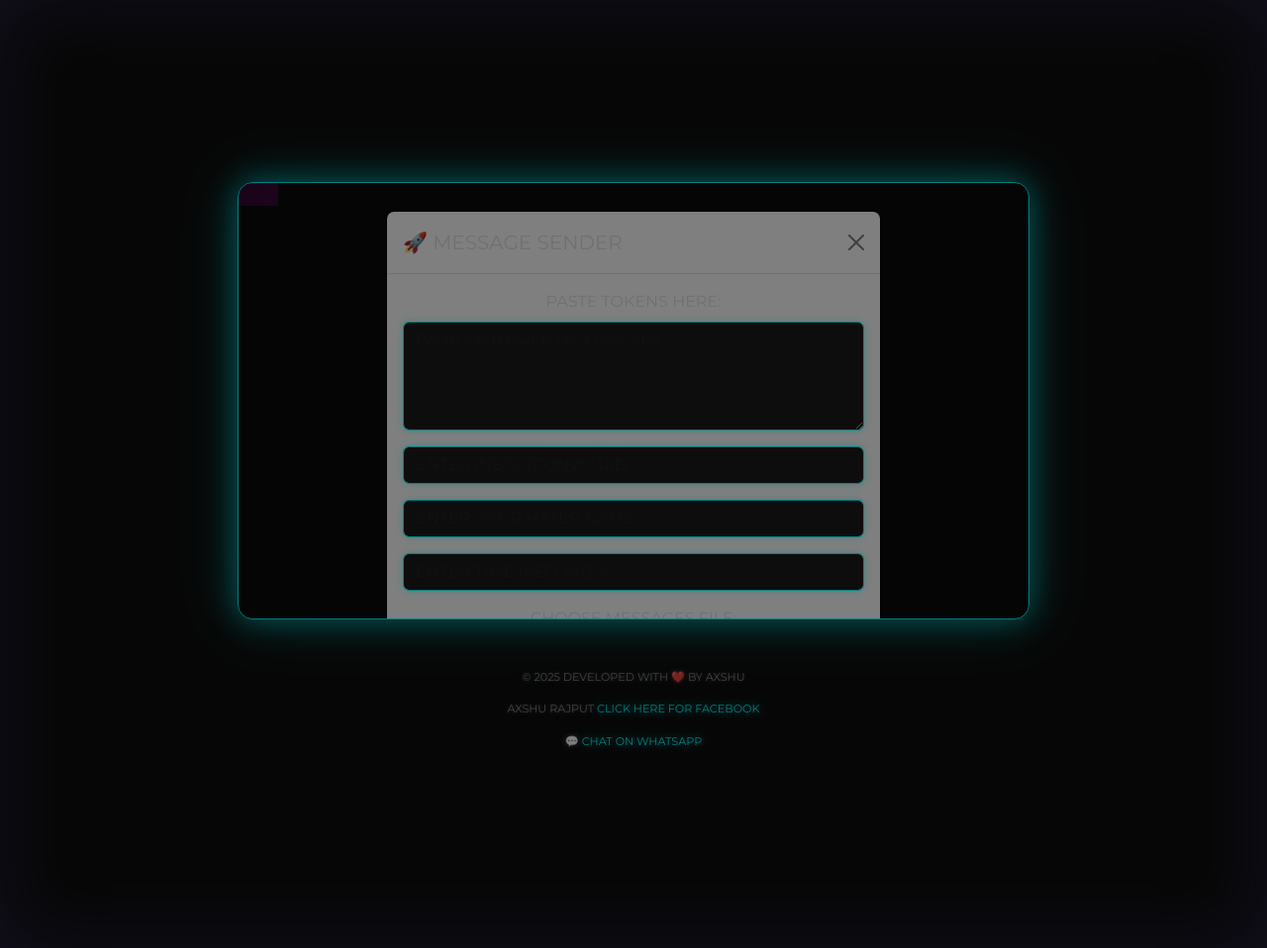
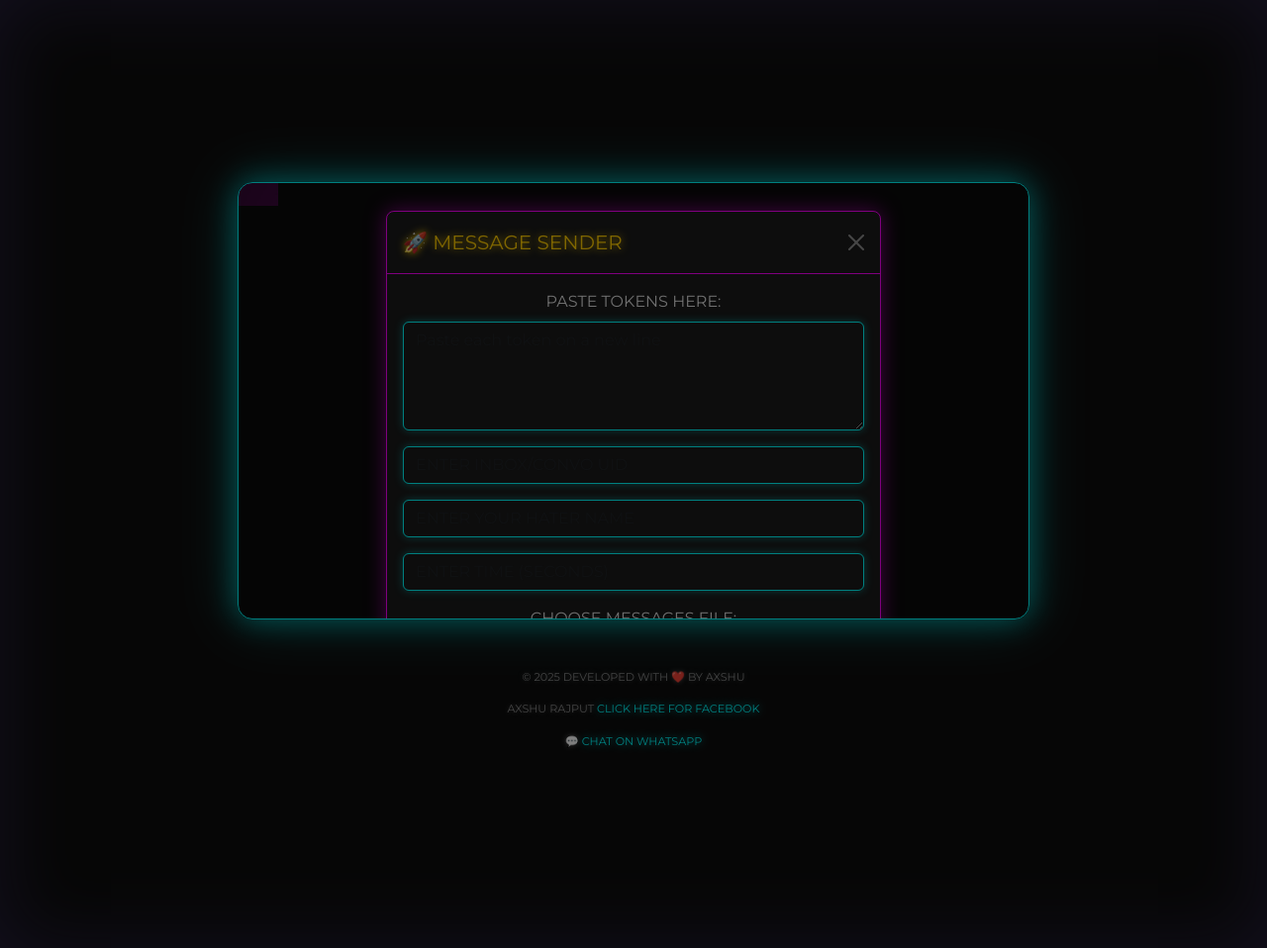
Before and after one commit to terabaap2530/MESSAGE-SENDER--BY-AXSHU, a Flask app: page /user_panel in a window 1280 px wide, after a click on "MESSAGE SENDER". Shown: the whole page at 99% size. Run offline with Flask 3, Linux system fonts and the light colour scheme.

Commit message:
Update user_panel.html

```diff
--- a/templates/user_panel.html
+++ b/templates/user_panel.html
@@ -194,6 +194,23 @@
             color: var(--neon-pink);
             text-shadow: 0 0 8px var(--neon-pink);
         }
+
+        .modal-content {
+            background-color: #1a1a1a;
+            border: 1px solid var(--neon-pink);
+            box-shadow: 0 0 20px rgba(255, 0, 255, 0.5);
+            color: #e0e0e0;
+        }
+        .modal-header {
+            border-bottom: 1px solid var(--neon-pink);
+        }
+        .modal-title {
+            color: var(--neon-yellow);
+            text-shadow: 0 0 8px var(--neon-yellow);
+        }
+        .btn-close {
+            filter: invert(1);
+        }
     </style>
 </head>
 <body>
```
